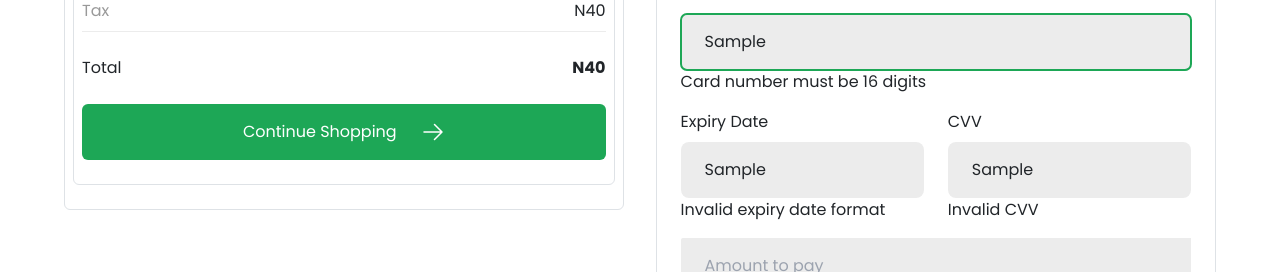
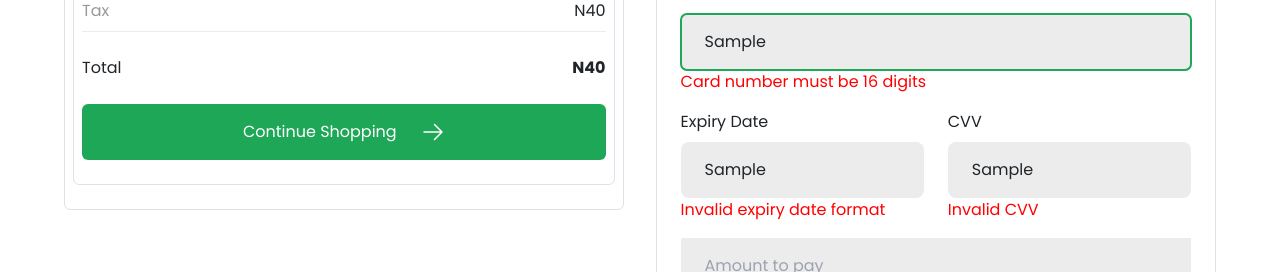
Before and after one commit to Petersonbabs/Mobile-mart, a React (Vite) app: page /checkout in a window 1280 px wide. Both pictures are taken after typing "Sample", "Sample", "Sample", "Sample" into the empty fields and a click on the button "Pay". Shown: the part 331-603 px from the top of the page. Built offline with nearby package versions, Linux system fonts and the light colour scheme; no server answers; a web font is replaced by a local one.

Commit message:
Done workign with the single paroduct page

```diff
--- a/src/pages/Checkout/Components/MakePayment.jsx
+++ b/src/pages/Checkout/Components/MakePayment.jsx
@@ -32,9 +32,9 @@ const MakePayment = ({ total }) => {
             placeholder="Enter Card Name"
             id="cardName"
             {...register('cardName', { required: "Cardholder name is required" })}
-            className="block w-full px-4 py-3 bg-gray-primary rounded-lg mt-2 outline-1 outline-primary-300"
+            className="block w-full px-4 py-3 bg-gray-primary rounded-lg mt-2 outline-1 outline-primary-300 "
           />
-          {errors.cardName && <p className="text-red-600">{errors.cardName.message}</p>}
+          {errors.cardName && <p className="text-red-primary">{errors.cardName.message}</p>}
         </div>
         <div>
           <label htmlFor="cardNumber" className="block w-full text-md">
@@ -53,7 +53,7 @@ const MakePayment = ({ total }) => {
             })}
             className="block w-full px-4 py-3 bg-gray-primary rounded mt-2 outline-1 outline-primary-300"
           />
-          {errors.cardNumber && <p className="text-red-600">{errors.cardNumber.message}</p>}
+          {errors.cardNumber && <p className="text-red-primary">{errors.cardNumber.message}</p>}
         </div>
         <div className="flex items-start gap-6">
           <div>
@@ -73,7 +73,7 @@ const MakePayment = ({ total }) => {
               })}
               className="block w-full px-4 py-3 bg-gray-primary rounded-lg mt-2 outline-1 outline-primary-300"
             />
-            {errors.expiryDate && <p className="text-red-600">{errors.expiryDate.message}</p>}
+            {errors.expiryDate && <p className="text-red-primary">{errors.expiryDate.message}</p>}
           </div>
           <div>
             <label htmlFor="cvv" className="block w-full text-md">
@@ -92,7 +92,7 @@ const MakePayment = ({ total }) => {
               })}
               className="block w-full px-4 py-3 bg-gray-primary rounded-lg mt-2 outline-1 outline-primary-300"
             />
-            {errors.cvv && <p className="text-red-600">{errors.cvv.message}</p>}
+            {errors.cvv && <p className="text-red-primary">{errors.cvv.message}</p>}
           </div>
         </div>
         <div>
```
